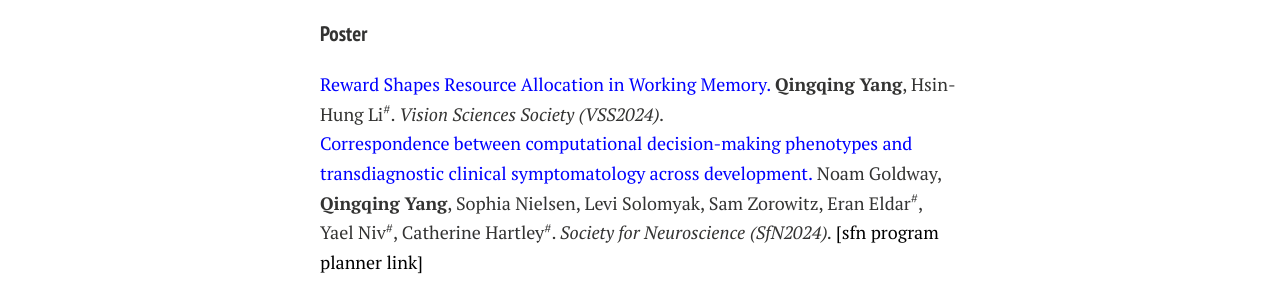
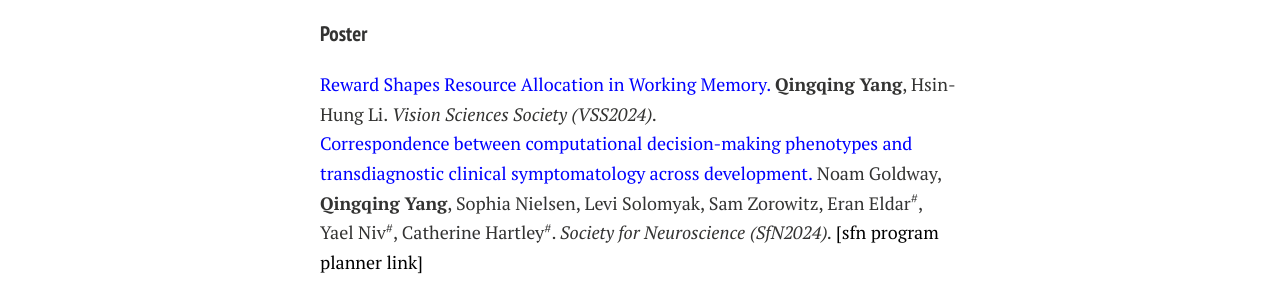
Before and after one commit to Qingqing-Yang-177/Qingqing-Yang-177.github.io, a Jekyll site: the page built from publications.md, in a window 1280 px wide. Shown: the part 721-1016 px from the top of the page. Built offline with Jekyll 4.4.1, drawn with Linux system fonts in a browser that asks for light colours; nearby versions of some CDN libraries; comment, search, counter and statistics services are not loaded; a style sheet for code colours, icons or effects is not loaded.

Commit message:
Update publications.md

```diff
--- a/publications.md
+++ b/publications.md
@@ -30,7 +30,7 @@ title: Publications
 ### Scientific Presentation
 ##### Poster
 <div style="margin: 0; margin-bottom: 20px;">
-   <a href="https://jov.arvojournals.org/article.aspx?articleid=2809917&resultClick=1" style="color: blue;"> Reward Shapes Resource Allocation in Working Memory.</a> <strong>Qingqing Yang</strong>, Hsin-Hung Li<sup>#</sup>. <em>Vision Sciences Society (VSS2024).</em>
+   <a href="https://jov.arvojournals.org/article.aspx?articleid=2809917&resultClick=1" style="color: blue;"> Reward Shapes Resource Allocation in Working Memory.</a> <strong>Qingqing Yang</strong>, Hsin-Hung Li. <em>Vision Sciences Society (VSS2024).</em>
 
 <div style="margin: 0; margin-bottom: 20px;">
    <a href="/mypaper/sfn_2024_noam_poster.pdf" style="color: blue;">Correspondence between computational decision-making phenotypes and transdiagnostic clinical symptomatology across development.</a> Noam Goldway, <strong>Qingqing Yang</strong>, Sophia Nielsen, Levi Solomyak, Sam Zorowitz, Eran Eldar<sup>#</sup>, Yael Niv<sup>#</sup>, Catherine Hartley<sup>#</sup>. <em>Society for Neuroscience (SfN2024). </em> <a href="https://www.abstractsonline.com/pp8/#!/20433/presentation/28650)" style="color:black;">[sfn program planner link] </a>
```
